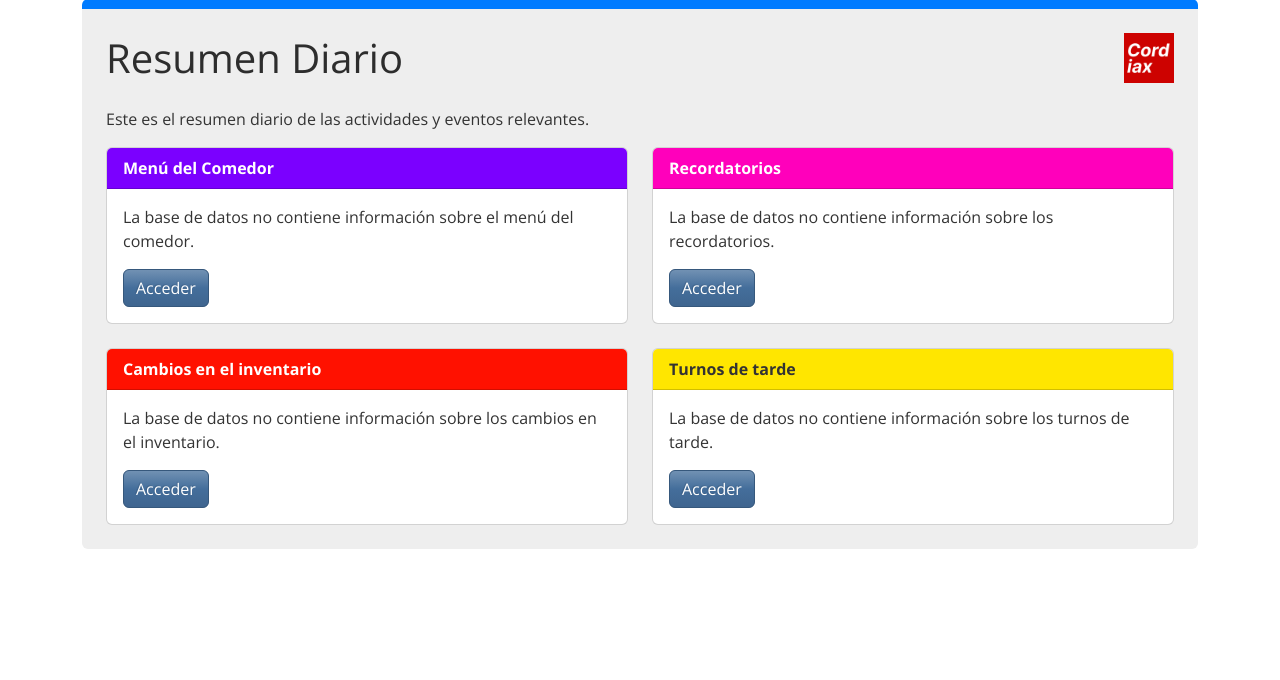
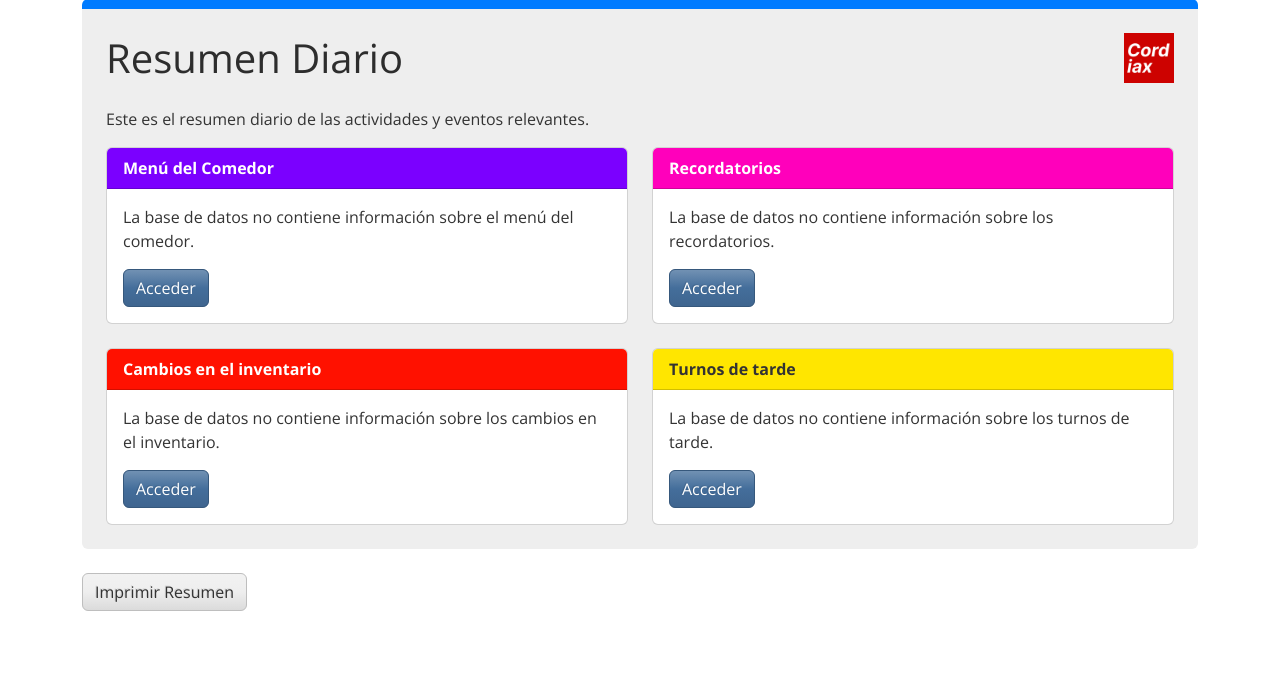
Before and after one commit to Axia4/iControl, a Flask app: page /resumen_diario in a window 1280 px wide. Shown: the part 83-763 px from the top of the page. Run offline with Flask 3, Linux system fonts and the light colour scheme; some libraries are stand-ins or nearby versions.

Commit message:
add print button

```diff
--- a/templates/resumen_diario.html
+++ b/templates/resumen_diario.html
@@ -51,5 +51,6 @@
         </div>
     </div>
 </div>
+<button onclick="window.print()" class="btn btn-light text-dark mt-4 d-print-none">Imprimir Resumen</button>
 
 {% endblock %}
```
